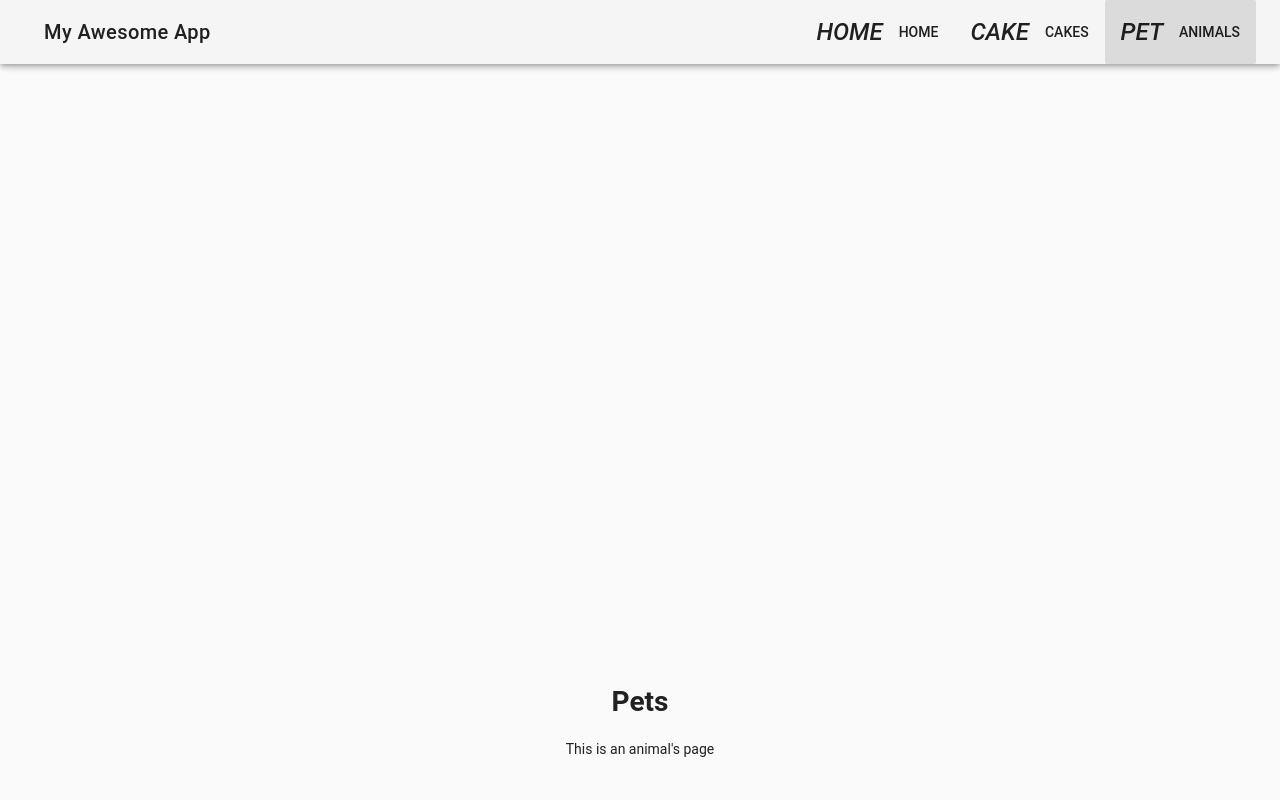
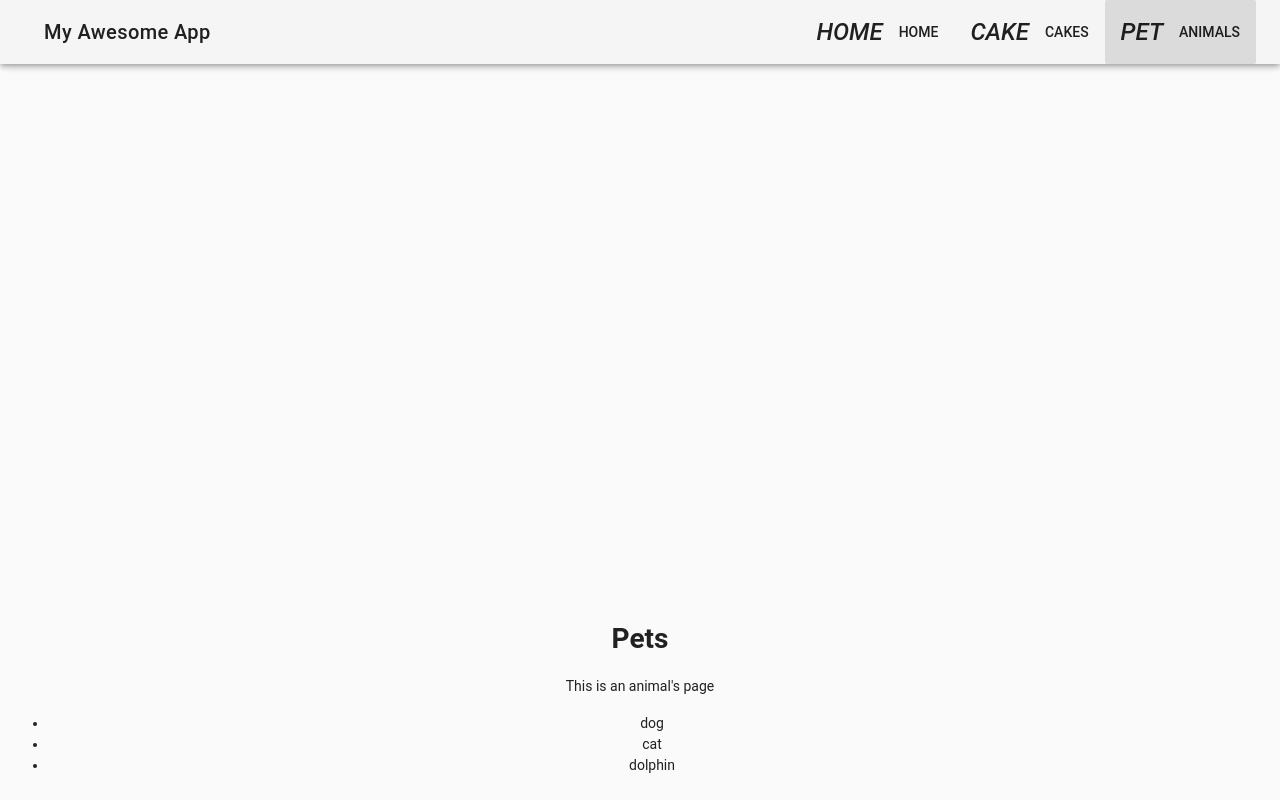
Before and after one commit to eddyZ/vueJS-test, a Vue app: page /animals in a window 1280 px wide. Built offline with nearby package versions, Linux system fonts and the light colour scheme; the HTML template or start-up script is replaced by a standard one.

Commit message:
animal list added

```diff
--- a/src/components/Animals.vue
+++ b/src/components/Animals.vue
@@ -6,11 +6,25 @@
       </v-flex>
       <v-flex xs12 class="text-xs-center" mt-3>
         <p>This is an animal's page</p>
+        <ul>
+        <li v-for="animal in animals">
+               {{animal.name}}
+        </li>
+        </ul>
       </v-flex>
     </v-layout>
   </v-container>
 </template>
 
 <script>
-export default {}
+export default {
+data () {
+      return {
+        animals: [
+          { name: 'dog', size: 40 },
+          { name: 'cat', size: 20 },
+          { name: 'dolphin', size: 200 }
+        ]
+      }
+    }}
 </script>
```
Also changed, not shown: src/components/Cakes.vue (line endings or trailing spaces).
